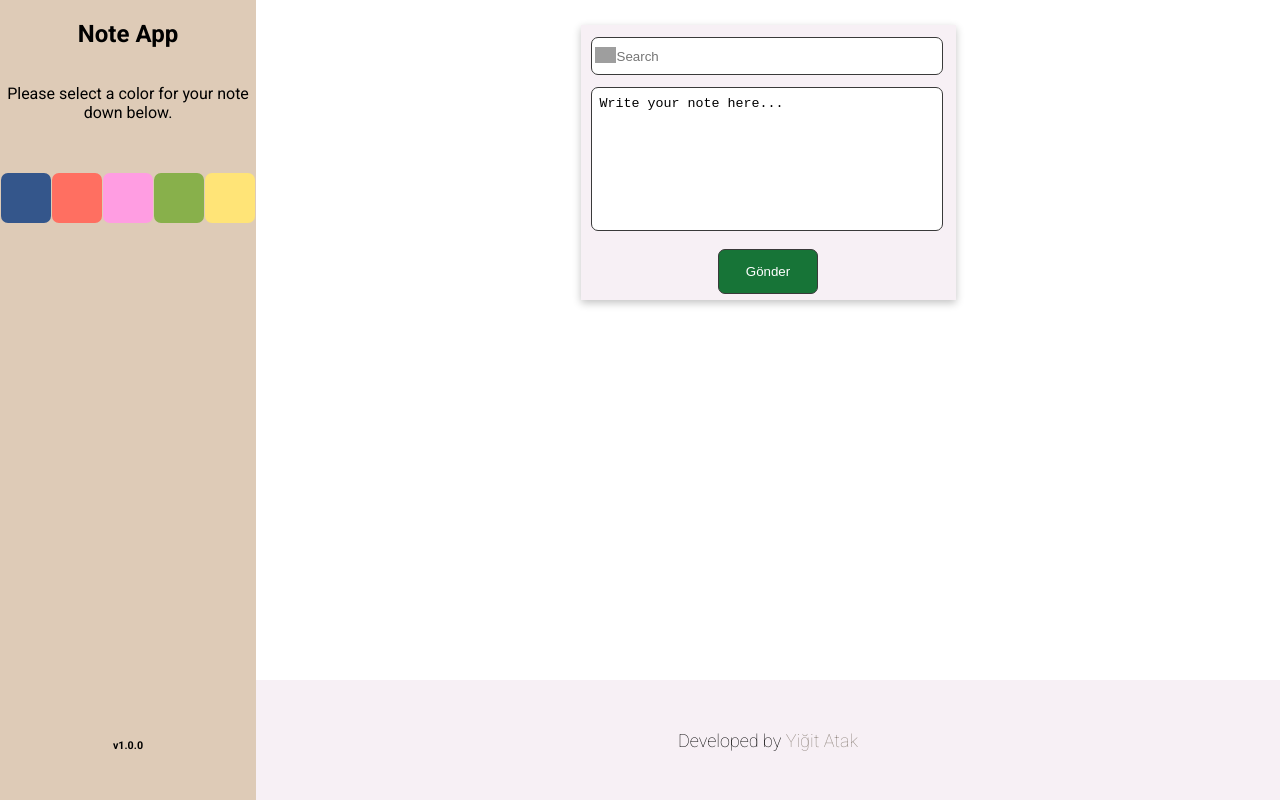
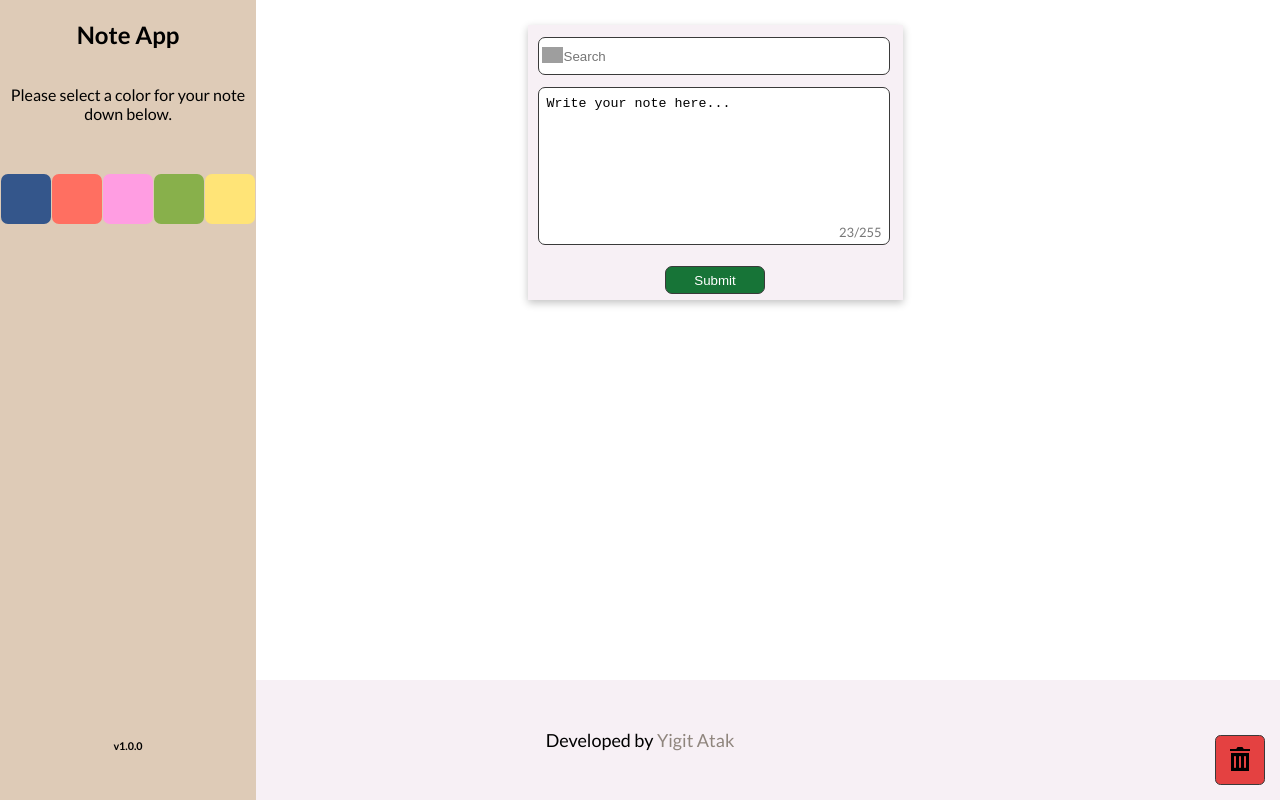
Before and after one commit to Arintia/note-app, a React (Create React App) app in the folder client/: page / in a window 1280 px wide. Built offline with nearby package versions, Linux system fonts and the light colour scheme; grey boxes are pictures that could not be loaded.

Commit message:
Add drag-drop and finalize design

```diff
--- a/client/package.json
+++ b/client/package.json
@@ -8,9 +8,13 @@
     "@testing-library/react": "^9.5.0",
     "@testing-library/user-event": "^7.2.1",
     "react": "^18.0.0",
+    "react-beautiful-dnd": "^13.1.0",
+    "react-dnd": "^16.0.0",
+    "react-dnd-html5-backend": "^16.0.0",
     "react-dom": "^18.0.0",
     "react-redux": "^7.2.8",
-    "react-scripts": "5.0.0"
+    "react-scripts": "5.0.0",
+    "uid": "^2.0.0"
   },
   "scripts": {
     "start": "react-scripts start",
--- a/client/src/App.css
+++ b/client/src/App.css
@@ -1,8 +1,11 @@
-
-
 .app-container {
   width: 100vw;
   height: 100vh;
+  min-height: 100%;
+}
+
+main {
+  min-height: 100%;
 }
 
 .side-bar {
@@ -16,6 +19,7 @@
   align-items: center;
   text-align: center;
   color: #000;
+  z-index: 1;
 }
 
 .color-container {
@@ -52,14 +56,14 @@ footer {
   justify-content: center;
   align-items: center;
   font-size: 18px;
-  font-weight: 100;
+  font-weight: 400;
   height: 15%;
-  width: calc(100vw - 20%);
+  width: 100vw;
   background: #F7F0F5;
   position: fixed;
   bottom: 0;
   color: #000;
-  left: 20%;
+  box-sizing: border-box;
 }
 
 a {
@@ -69,9 +73,10 @@ a {
 
 .note-input-container {
   display: flex;
-  justify-content: center;
+  flex-direction: column;
+  align-items: center;
   width: 100vw;
-  height: 100vh;
+  height: 50vh;
 }
 
 .note-input-box {
@@ -110,16 +115,28 @@ a {
   width: auto;
 }
 
+.input-container {
+	position: relative;
+	width: 334px;
+}
+
 textarea {
   margin: 12px 0;
   margin-left: 10px;
-  width: 334px;
+  width: inherit;
   padding: 8px;
   border-radius: 7px;
   border: 1px solid #3a3a3a;
   resize: none;
   height: 140px
+}
 
+.character-counter {
+  font-size: 0.81rem;
+	position: absolute;
+  bottom: 20px;
+  right: -20px;
+  color: #777;
 }
 
 .submit-btn {
@@ -136,6 +153,55 @@ textarea {
   background: #1d8541;
   cursor: pointer;
   transition: background 0.325s;
+}
+
+.notes-container {
+  margin-left: 35%;
+  width: 800px;
+  min-height: 100%;
+  display: flex;
+  flex-flow: row wrap;
+  justify-content: space-evenly;
+  margin-bottom: 15%;
+}
+
+.note {
+  position: relative;
+  flex-basis: 35%;
+  padding: 1rem;
+  margin-right: 1rem;
+  margin-bottom: 1rem;
+  border-radius: .35rem;
+  overflow-x: hidden;
+  overflow-y: auto;
+  align-self: flex-start;
+  height: 200px;
+  white-space: pre-wrap;
+  width: 280px;
+}
+
+.delete-btn {
+  position: relative;
+}
+
+.delete-btn > button {
+  position: fixed;
+  bottom: 15px;
+  right: 15px;
+  z-index: 1;
+  height: 50px;
+  width: 50px;
+  border: 1px solid #3a3a3a;
+  border-radius: .35rem;
+  background: #e44141;
+}
+
+.delete-btn > button:hover {
+  cursor: pointer;
+  height: 52px;
+  width: 52px;
+  font-size: 1.02rem;
+  transition: all .2s;
 }
 
 @media only screen and (max-width: 1225px) {
--- a/client/src/App.js
+++ b/client/src/App.js
@@ -1,19 +1,34 @@
 import React from 'react';
+import { useDrop } from 'react-dnd';
 import { useDispatch, useSelector } from 'react-redux';
 import './App.css';
 import check from './assets/img/check.svg';
-import search from './assets/img/search.png';
+import trash from './assets/img/trash.svg';
 import ColorButton from './components/ColorButton/ColorButton';
-import { setColor } from './redux/notes/NotesSlice';
+import Note from './components/Note/Note';
+import NoteForm from './components/NoteForm/NoteForm';
+import { setColor, removeNote } from './redux/notes/NotesSlice';
 import { colors } from './util/colors';
-
 
 function App() {
   const dispatch = useDispatch();
   const colorBtn = useSelector(state => state.notes.color);
+  const notes = useSelector(state => state.notes.items);
+
+  const [{ isOver }, deleteRef] = useDrop(() => ({
+    accept: "note",
+    collect: (monitor) => ({
+      isOver: !!monitor.isOver()
+    })
+  }));
+
+  const deleteNote = id => {
+    console.log({id});
+    dispatch(removeNote(id));
+  }
 
   const handleColor = e => {
-    if(colorBtn!== null) {
+    if(colorBtn !== null) {
       const oldBtn = document.querySelector(`[data-btnid="${colorBtn}"]`);
       oldBtn.innerHTML = "";
     }
@@ -30,27 +45,32 @@ function App() {
           <p>Please select a color for your note down below.</p>
           <div className="color-container">
             {colors.map(color =>
-            <ColorButton bgColor={color.bgColor} handleColor={handleColor} id={color.id} />
+              <ColorButton key={color.id} bgColor={color.bgColor} handleColor={handleColor} id={color.id} />
             )}
           </div>
           <h6 className="version">v1.0.0</h6>
         </aside>
           <main>
-          <form>
             <div className="note-input-container">
-              <div className="note-input-box">
-                <div className="search-container">
-                  <img src={search} alt="search" className="search-btn" />
-                  <input type="text" className="search-input" placeholder='Search' />
+              <NoteForm />
             </div>
-                <textarea name="note-input" id="note-input" className="note-input">Write your note here...</textarea>
-                <button className="submit-btn" type="submit">Gönder</button>
-              </div>
-            </div>
-          </form>
+            <section className="notes-container">
+              {notes.map(note =>
+                <Note
+                  key={note.id}
+                  id={note.id}
+                  deleteNote={deleteNote}
+                  bgColor={note.bgColor}
+                  text={note.text}
+                />
+              )}
+            </section>
+            <aside className="delete-btn">
+              <button><img src={trash} alt="delete" ref={deleteRef} /></button>
+            </aside>
           </main>
         <footer>
-        <p>Developed by <a href="https://github.com/Arintia" target="_blank" rel="noopener noreferrer">Yiğit Atak</a></p>
+          <p>Developed by <a href="https://github.com/Arintia" target="_blank" rel="noopener noreferrer">Yigit Atak</a></p>
         </footer>
       </div>
   );
--- /dev/null
+++ b/client/src/components/Note/Note.js
@@ -0,0 +1,31 @@
+import React from 'react';
+import { useDrag } from 'react-dnd';
+import { colors } from '../../util/colors';
+
+function Note({bgColor, text, deleteNote, id}) {
+  const [{ isDragging }, dragRef] = useDrag(() => ({
+    type: "note",
+    item: {id},
+    end: (note, monitor) => {
+      const dropResult = monitor.getDropResult();
+      if(note && dropResult) {
+        console.log(monitor.item);
+        deleteNote(note);
+      }
+    },
+    collect: (monitor) => ({
+      isDragging: monitor.isDragging(),
+    })
+  }));
+  return (
+      <div
+        className="note"
+        style={{background: `${colors[bgColor].bgColor}`, color: `${colors[bgColor].color}`}}
+        ref={dragRef}
+      >
+            {text}
+      </div>
+  );
+}
+
+export default Note;
--- /dev/null
+++ b/client/src/components/NoteForm/NoteForm.js
@@ -0,0 +1,49 @@
+import React, { useState } from 'react';
+import { useEffect } from 'react';
+import { useDispatch } from 'react-redux';
+import search from '../../assets/img/search.png';
+import { addNote } from '../../redux/notes/NotesSlice';
+
+function NoteForm() {
+    const dispatch = useDispatch();
+    const [noteInput, setNoteInput] = useState("Write your note here...");
+    const [length, setLength] = useState(0);
+
+    const handleSubmit = e => {
+        e.preventDefault();
+        if(noteInput === "Write your note here..." || !noteInput) return;
+        dispatch(addNote({ text: noteInput }));
+        setNoteInput("Write your note here...");
+    }
+
+    useEffect(() => {
+        setLength(noteInput.length);
+    }, [noteInput])
+
+    return (
+        <form onSubmit={handleSubmit}>
+            <div className="note-input-box">
+                <div className="search-container">
+                    <img src={search} alt="search" className="search-btn" />
+                    <input type="text" className="search-input" placeholder='Search' />
+                </div>
+                <div className="input-container">
+                    <span className="character-counter">{length}/255</span>
+                    <textarea
+                        name="note-input"
+                        id="note-input"
+                        className="note-input"
+                        maxLength={255}
+                        value={noteInput}
+                        onChange={e => setNoteInput(e.target.value)}
+                    >
+                    </textarea>
+                </div>
+
+                <button className="submit-btn" type="submit">Submit</button>
+            </div>
+        </form>
+    );
+}
+
+export default NoteForm;
--- a/client/src/index.css
+++ b/client/src/index.css
@@ -1,8 +1,8 @@
-@import url('https://fonts.googleapis.com/css2?family=Roboto:ital,wght@0,100;0,300;0,400;0,700;1,400;1,700&display=swap');
+@import url('https://fonts.googleapis.com/css2?family=Lato:wght@100;300;400;700&display=swap');
 
 body {
   margin: 0;
-  font-family: 'Roboto', sans-serif;
+  font-family: 'Lato', sans-serif;
   -webkit-font-smoothing: antialiased;
   -moz-osx-font-smoothing: grayscale;
 }
--- a/client/src/index.js
+++ b/client/src/index.js
@@ -2,6 +2,8 @@ import React from 'react';
 import ReactDOMClient from 'react-dom/client';
 import './index.css';
 import App from './App';
+import { DndProvider } from "react-dnd";
+import { HTML5Backend } from "react-dnd-html5-backend";
 import { Provider } from 'react-redux';
 import { store } from './redux/store';
 
@@ -10,6 +12,8 @@ const container = ReactDOMClient.createRoot(root);
 
 container.render(
   <Provider store={store}>
-    <App />
+    <DndProvider backend={HTML5Backend}>
+      <App />
+    </DndProvider>
   </Provider>
 );
--- a/client/src/redux/notes/NotesSlice.js
+++ b/client/src/redux/notes/NotesSlice.js
@@ -1,4 +1,5 @@
 import { createSlice } from "@reduxjs/toolkit";
+import { uid } from "uid";
 
 export const NotesSlice = createSlice({
     name: "notes",
@@ -10,7 +11,12 @@ export const NotesSlice = createSlice({
     },
     reducers: {
         addNote: (state,action) => {
-            state.items.push(action.payload);
+            const { text } = action.payload;
+            state.items.push({id: uid(), text, bgColor: state.color});
+        },
+        removeNote: (state, action) => {
+            const {id} = action.payload;
+            state.items = state.items.filter(note => note.id !== id);
         },
         setColor: (state, action) => {
             state.color = action.payload;
@@ -18,5 +24,5 @@ export const NotesSlice = createSlice({
     }
 });
 
-export const { addNote, setColor } = NotesSlice.actions;
+export const { addNote, removeNote, setColor } = NotesSlice.actions;
 export default NotesSlice.reducer;
--- a/client/src/util/colors.js
+++ b/client/src/util/colors.js
@@ -1,22 +1,27 @@
 export const colors = [
     {
         id: "0",
-        bgColor: "#34568b"
+        bgColor: "#34568b",
+        color: "#fff"
     },
     {
         id: "1",
-        bgColor: "#FF6F61"
+        bgColor: "#FF6F61",
+        color: "#fff"
     },
     {
         id: "2",
-        bgColor: "#ff9de2"
+        bgColor: "#ff9de2",
+        color: "#3a3a3a"
     },
     {
         id: "3",
-        bgColor: "#88B04B"
+        bgColor: "#88B04B",
+        color: "#3a3a3a"
     },
     {
         id: "4",
-        bgColor: "#ffe477"
+        bgColor: "#ffe477",
+        color: "#3a3a3a"
     }
 ];
```
Also changed, not shown: client/src/assets/img/trash.svg (added), 1 other file (tests, documents, lock files or other folders). Lines whose indentation alone changed are shown as unchanged.
